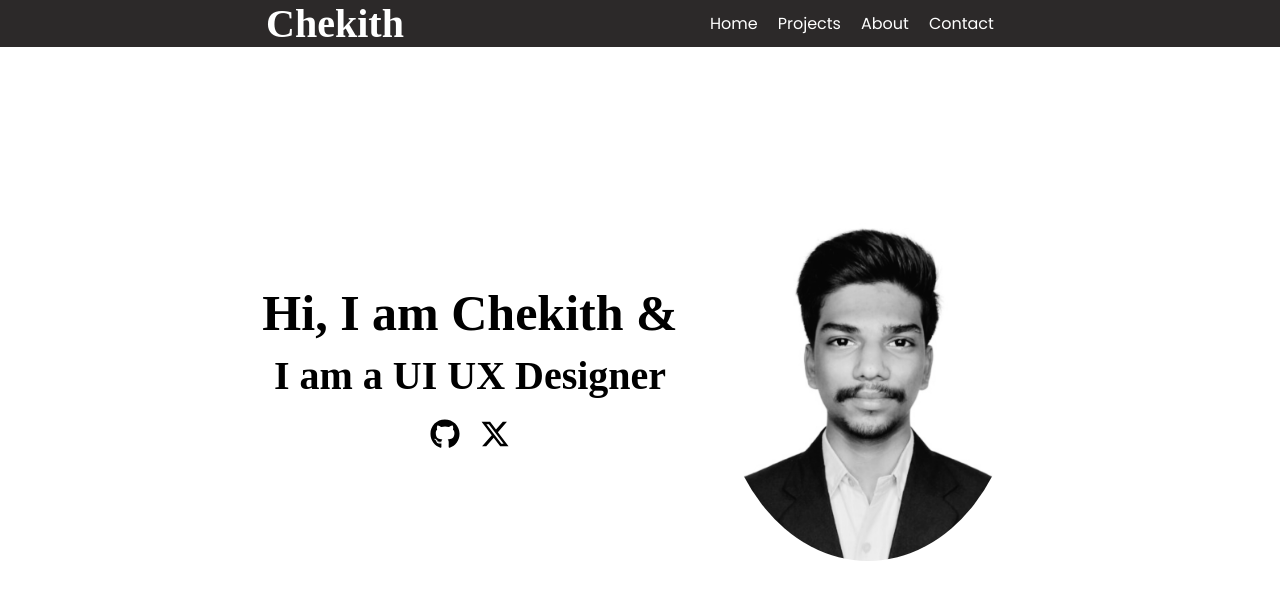
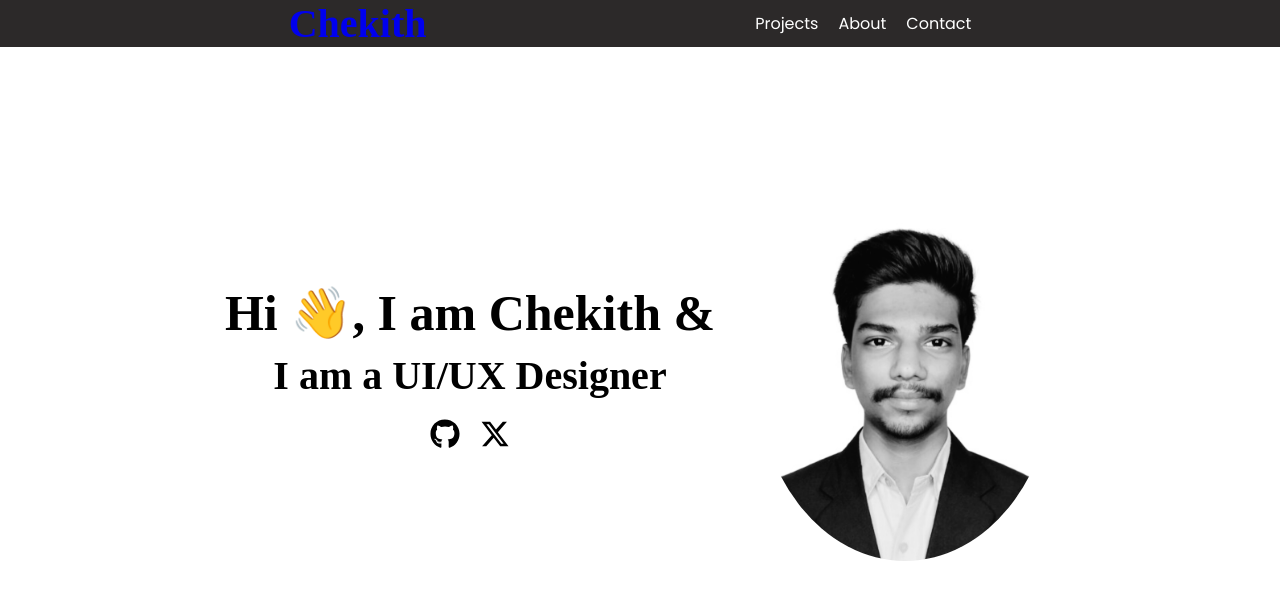
Before and after one commit to vijaynaidu16/chekith-portfolio, a React (Vite) app: page / in a window 1280 px wide. Shown: the top 600 px of the page. Built offline with nearby package versions, Linux system fonts and the light colour scheme; a web font is replaced by a local one.

Commit message:
Fixed: emote

```diff
--- a/src/App.css
+++ b/src/App.css
@@ -75,6 +75,12 @@ nav ul li:hover {
   border-radius: 50%;
 }
 
+.home-2 img:hover{
+  transform: scale(1.1);
+  transition: transform 0.5s ease-in-out;
+  border-radius: 50%;
+}
+
 .icons spam{
   padding: 10px;
   font-size: 30px;
@@ -85,3 +91,7 @@ nav ul li:hover {
   text-decoration: none;
   color: black;
 }
+
+nav a {
+  text-decoration: none;
+}
--- a/src/components/Home.jsx
+++ b/src/components/Home.jsx
@@ -5,8 +5,8 @@ const Home = () => {
   return (
     <div className="home">
         <div className="home-1">
-           <h1> Hi, I am Chekith & </h1>
-           <h2>I am a UI UX Designer</h2>
+           <h1> Hi 👋, I am Chekith & </h1>
+           <h2>I am a UI/UX Designer</h2>
            <div className="icons">
            <a href="https://github.com/chekith" target="_blank"><spam><FaGithub /></spam></a>
            <a href="https://x.com/Chekith4?t=lWxDFpnhRelw76Ts4KsUkQ&s=08" target="_blank"><spam><FaXTwitter /></spam></a>
@@ -14,7 +14,7 @@ const Home = () => {
 
         </div>
         <div className="home-2">
-            <img src="src\assets\chekith.jpg" alt="" />
+            <img src="src\assets\chekith.png" alt="" />
         </div>
 
         {/* <button onClick={handle}>{login ? "login" : "logout"}</button> */}
--- a/src/components/Navbar.jsx
+++ b/src/components/Navbar.jsx
@@ -2,9 +2,8 @@ const Navbar = () => {
   return (
     <div>
         <nav>
-            <h2>Chekith </h2>
+            <a href="/"><h2>Chekith</h2></a>
             <ul>
-                <li>Home</li>
                 <li>Projects</li>
                 <li>About</li>
                 <li>Contact</li>
```
Also changed, not shown: src/assets/chekith.png (renamed from src/assets/chekith.jpg).
